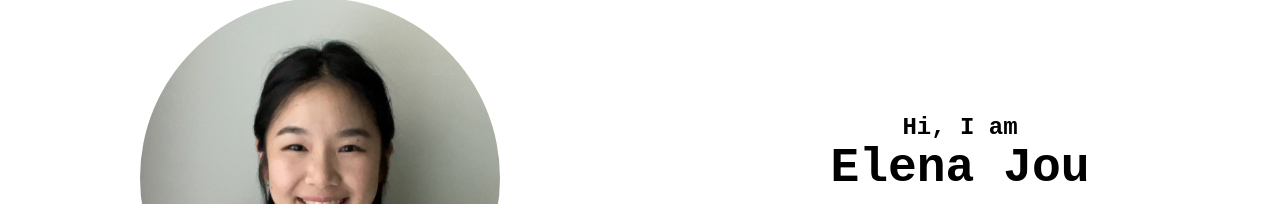
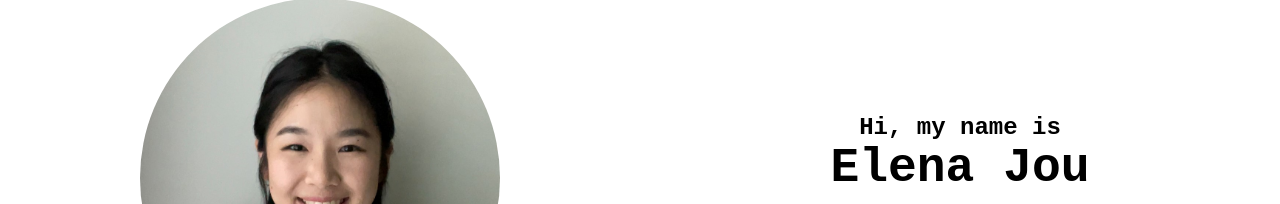
Before and after one commit to elenajou/portfolio, a plain HTML site: page index.html in a window 1280 px wide. Shown: the part 286-490 px from the top of the page. Drawn offline with Linux system fonts and the light colour scheme.

Commit message:
changed greeting

```diff
--- a/index.html
+++ b/index.html
@@ -47,7 +47,7 @@
                 <img src="./assets/profile-pic.jpg" alt="Elena Jou profile picture" class="profile-pic">
             </div>
             <div class="section__text">
-                <p class="section__text__p1"><h1>Hi, I am</h1></p>
+                <p class="section__text__p1"><h1>Hi, my name is</h1></p>
                 <h1 class="title">Elena Jou</h1>
                 <p class="section__text__p2"><a href="" class="typewrite" data-period="2000" data-type='[ "a Software Developer", "a Mechanical Engineer" ]'>
                     <span class="wrap"></span>
```
